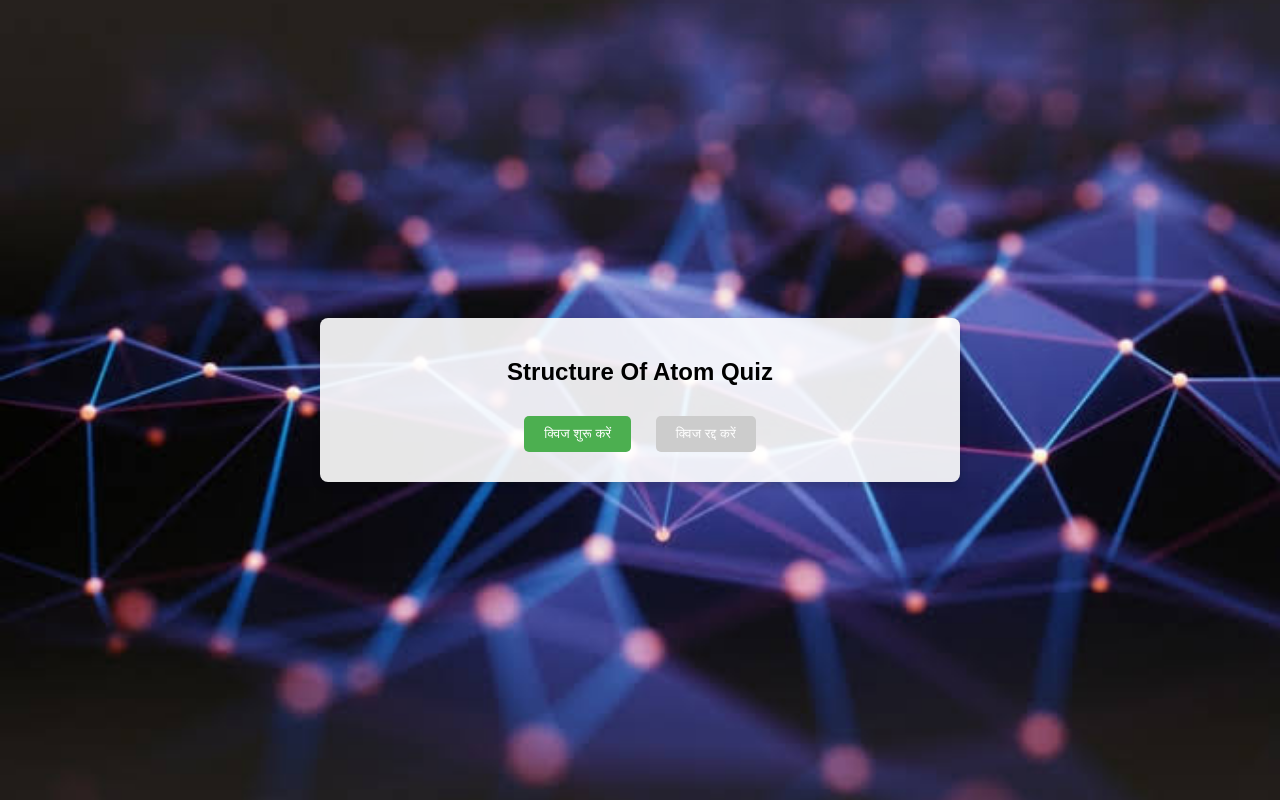
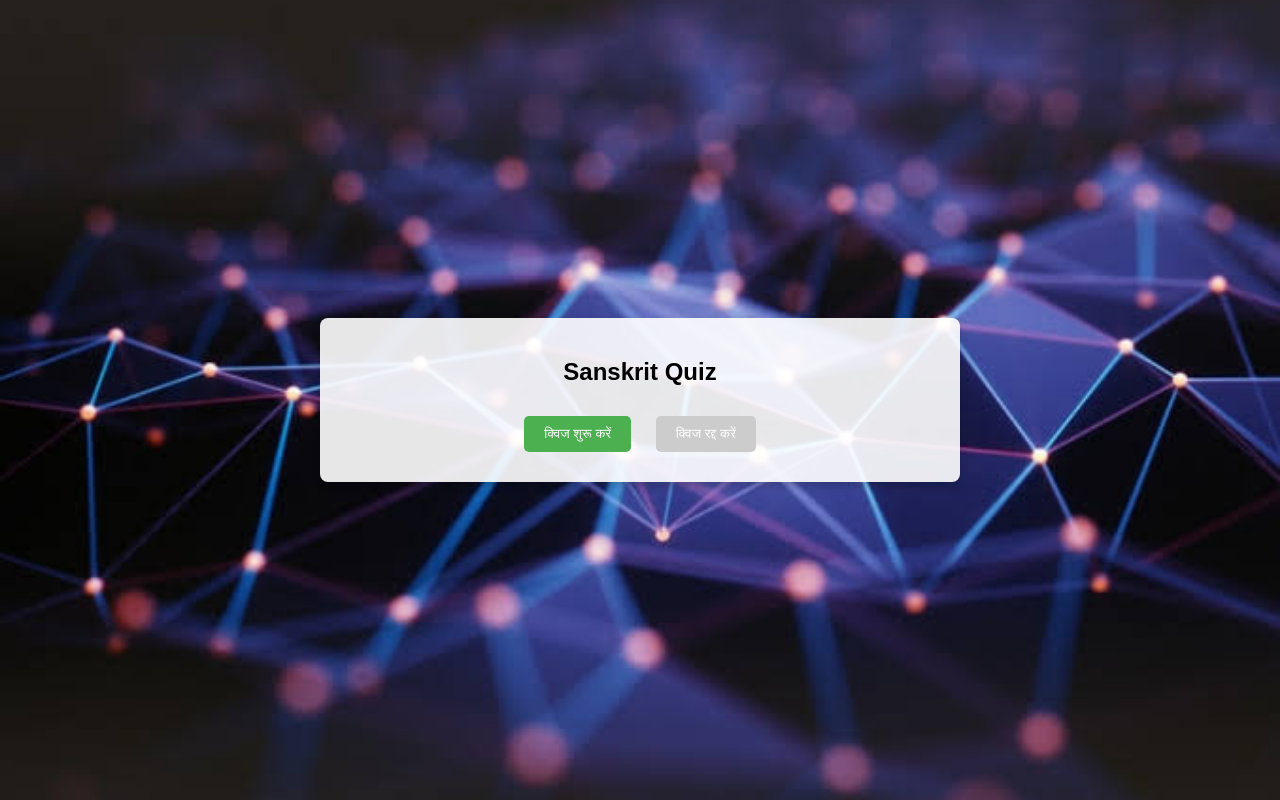
Before and after one commit to HarishavVaishyakiyar/Class-10th-Quiz, a plain HTML site: page quiz3.html in a window 1280 px wide. Drawn offline with Linux system fonts and the light colour scheme.

Commit message:
Update quiz3.html

```diff
--- a/quiz3.html
+++ b/quiz3.html
@@ -3,7 +3,7 @@
 <head>
     <meta charset="UTF-8">
     <meta name="viewport" content="width=device-width, initial-scale=1.0">
-    <title>Structure Of Atom Quiz</title>
+    <title>Sanskrit Quiz</title>
     <style>
         /* Responsive Background */
         body {
@@ -93,7 +93,7 @@
 
     <div class="quiz-container">
         <div id="result-container"></div>  <!-- रिजल्ट ऊपर दिखाने के लिए -->
-        <h2>Structure Of Atom Quiz</h2>
+        <h2>Sanskrit Quiz</h2>
         <div id="quiz"></div>
         <button id="startBtn" class="btn">क्विज शुरू करें</button>
         <button id="prevBtn" class="btn" style="display: none;">पिछला प्रश्न</button>
```
